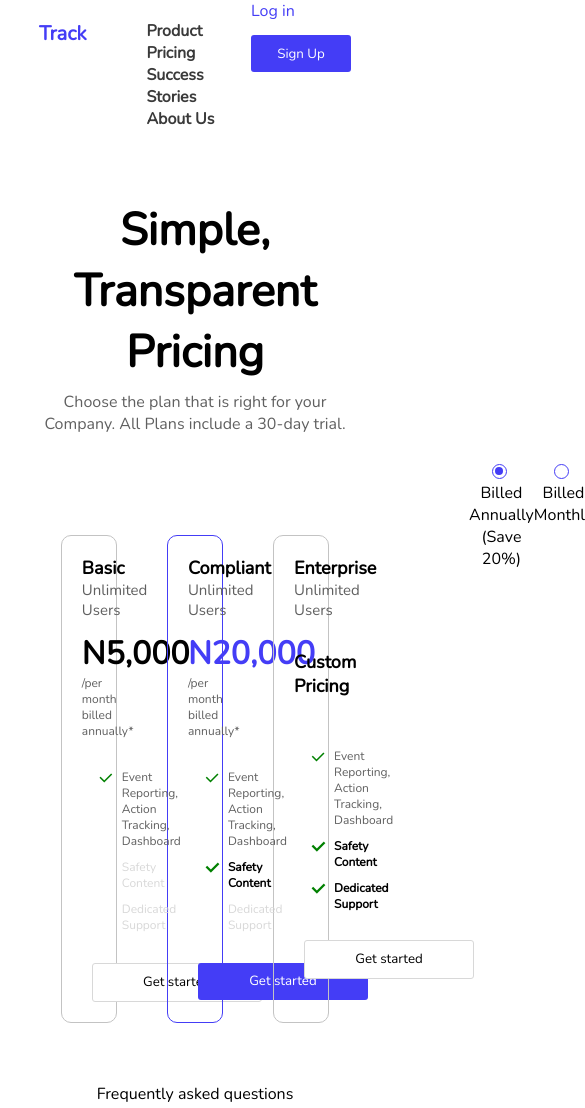
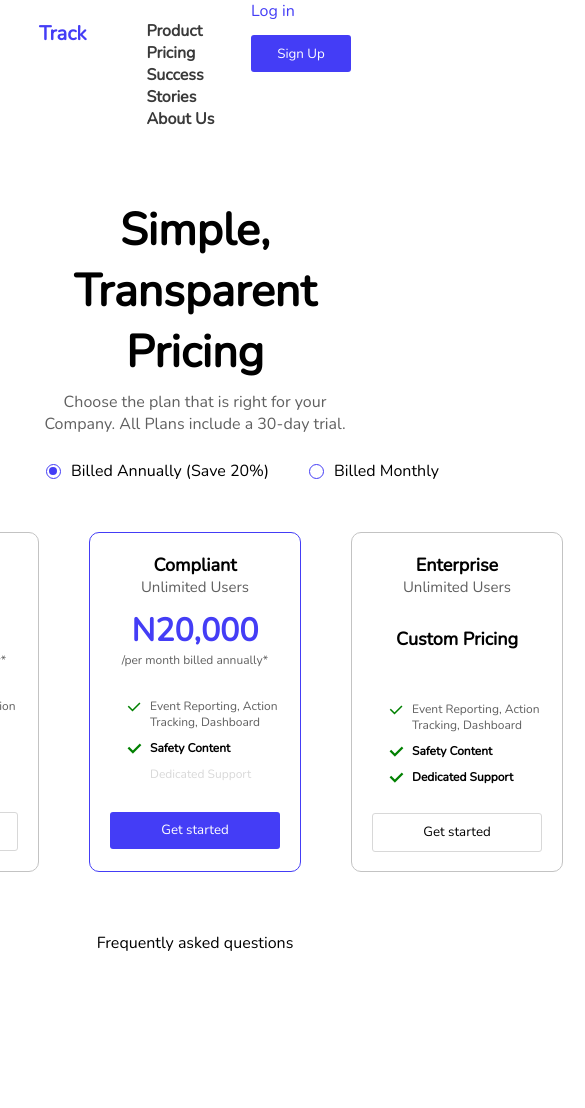
Before and after one commit to Psalmsheg/track, a plain HTML site: page index.html in a window 390 px wide. Shown: the whole page, 585 px wide, since content can reach past the window. After the commit the page ends 1014 px from the top, so only its background shows below. Drawn offline with nearby package versions, Linux system fonts and the light colour scheme.

Commit message:
Preparing for responsiveness

```diff
--- a/style.css
+++ b/style.css
@@ -140,11 +140,8 @@ label::before {
 .radio-text{
     display: flex;
     justify-content: space-between;
-    width: 30%;
-    position: absolute;
-    left: 430px;
-    margin-top: 25px;
-
+    width: 400px;
+    margin: 25px auto 0 auto;
 }
 
 .input-text label{
@@ -158,21 +155,22 @@ label::before {
 /* Card-section Styles  */
 
 .cards{
-    margin-top: 100px;
+    margin-top: 50px;
     width: 100%;
     display: flex;
     justify-content: center;
 }
 
 .cards button{
-    margin: 0 10px;
+    margin: 0 auto;
+    display: block;
     cursor: pointer;
 }
 
 .card{
     border: 1px solid var(--grey-text);
     border-radius: 10px;
-    width: 18%;
+    width: 250px;
     padding: 20px;
     margin: 0 25px;
 }
```
